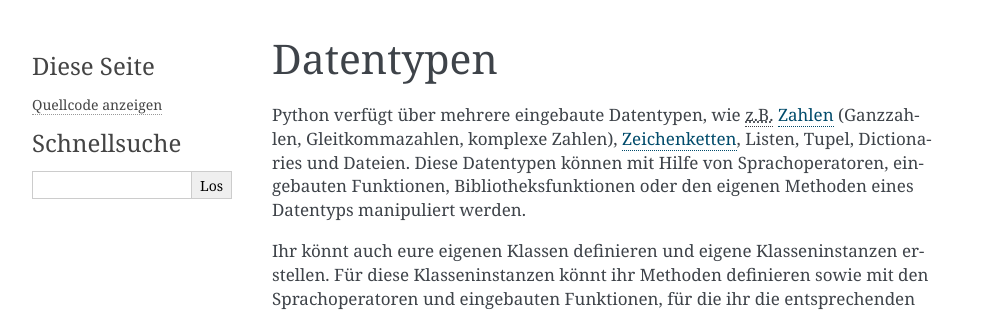
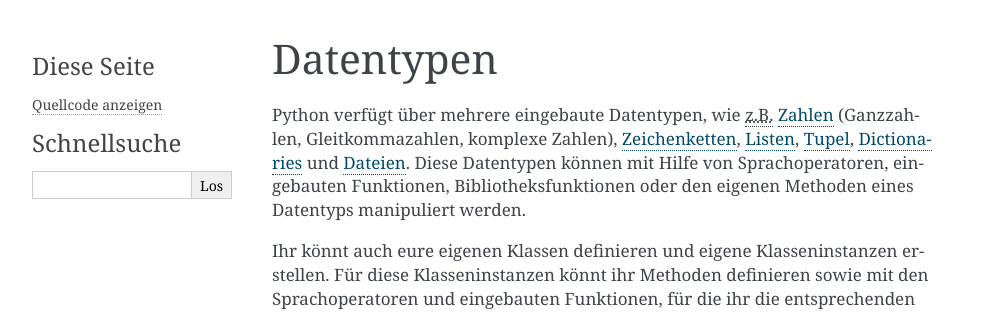
Before and after one commit to veit/python-basics-tutorial-de, a Sphinx documentation site: the page built from docs/types/index.rst, in a window 1280 px wide. Shown: the top 313 px of the page, without its empty margins (148-1140 px from the left). Built offline with Sphinx 7.4.7, drawn with Linux system fonts in a browser that asks for light colours; pages that are not in the unit, such as notebooks, are missing from menus; part of the change alters nothing that is shown.

```diff
--- a/docs/types/index.rst
+++ b/docs/types/index.rst
@@ -3,9 +3,10 @@ Datentypen
 
 Python verfügt über mehrere eingebaute Datentypen, wie :abbr:`z.B. (zum
 Beispiel)` :doc:`numbers` (Ganzzahlen, Gleitkommazahlen, komplexe Zahlen),
-:doc:`strings`, Listen, Tupel, Dictionaries und Dateien. Diese Datentypen können
-mit Hilfe von Sprachoperatoren, eingebauten Funktionen, Bibliotheksfunktionen
-oder den eigenen Methoden eines Datentyps manipuliert werden.
+:doc:`strings`, :doc:`lists`, :doc:`tuples`, :doc:`dicts` und :doc:`files`.
+Diese Datentypen können mit Hilfe von Sprachoperatoren, eingebauten Funktionen,
+Bibliotheksfunktionen oder den eigenen Methoden eines Datentyps manipuliert
+werden.
 
 Ihr könnt auch eure eigenen Klassen definieren und eigene Klasseninstanzen
 erstellen. Für diese Klasseninstanzen könnt ihr Methoden definieren sowie mit
```
